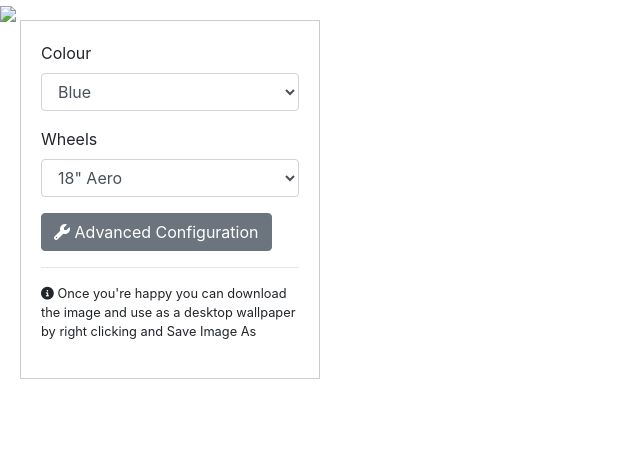
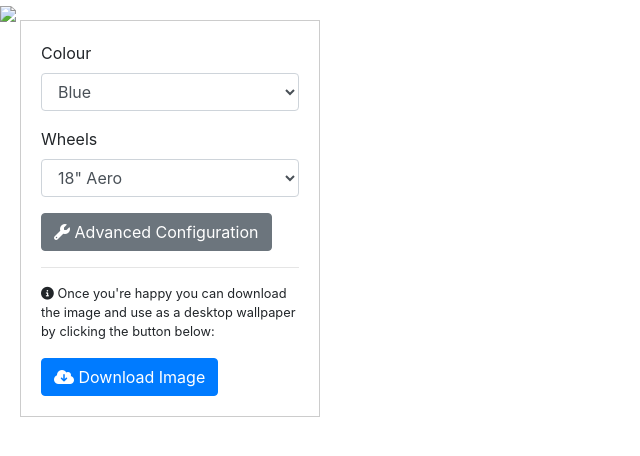
Before and after one commit to mattlanham/tesla-preview, a PHP site: page / in a window 1280 px wide. Shown: the top 456 px of the page, without its empty margins (0-640 px from the left). Run offline with PHP 8.4, Linux system fonts and the light colour scheme; data that the repository does not hold is empty; some libraries are stand-ins or nearby versions.

Commit message:
allow easy download

```diff
--- a/image.php
+++ b/image.php
@@ -63,6 +63,10 @@
     $file = "tmp/".$_GET['wheels'].$_GET['color'].$_GET['facing'].$r.$g.$b.$_GET['logo'].$_GET['background'].".png";
 
     if (file_exists($file)) {
+        if (array_key_exists('download', $_GET) && $_GET['download'] == 'true') {
+            header('Content-Disposition: Attachment;filename=tesla-wallpaper.png');
+        }
+
         header('Content-type: image/png');
         $im = imagecreatefrompng($file);
         imagepng($im);
@@ -115,6 +119,10 @@
             imagecopyresampled($bg, $im, 0, 150, 0, 0, 1920, 1080, 1920, 1080);
         }
 
+        if (array_key_exists('download', $_GET) && $_GET['download'] == 'true') {
+            header('Content-Disposition: Attachment;filename=tesla-wallpaper.png');
+        }
+
         header('Content-type: image/png');
         imagepng($bg);
 
--- a/index.php
+++ b/index.php
@@ -179,8 +179,8 @@
                 <i class="fas fa-wrench"></i> Advanced Configuration
                 </button>
                 <hr />
-                <p class="small"><i class="fas fa-info-circle"></i> Once you're happy you can download the image and use as a desktop wallpaper by right clicking and Save Image As</p>
-
+                <p class="small"><i class="fas fa-info-circle"></i> Once you're happy you can download the image and use as a desktop wallpaper by clicking the button below:</p>
+                <a :href="imageUrl + '&download=true'" class="btn btn-primary"><i class="fas fa-cloud-download-alt"></i> Download Image</a>
             </div>
         </div>
 
```
